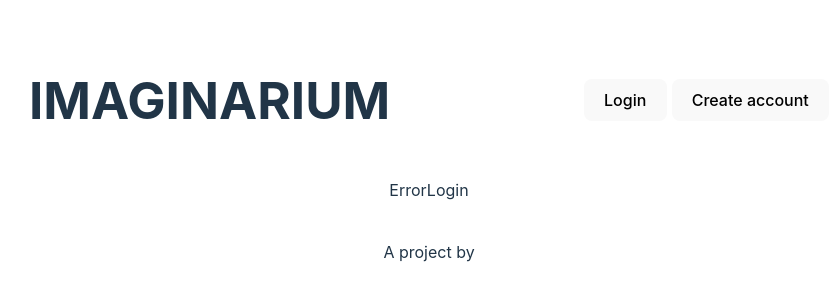
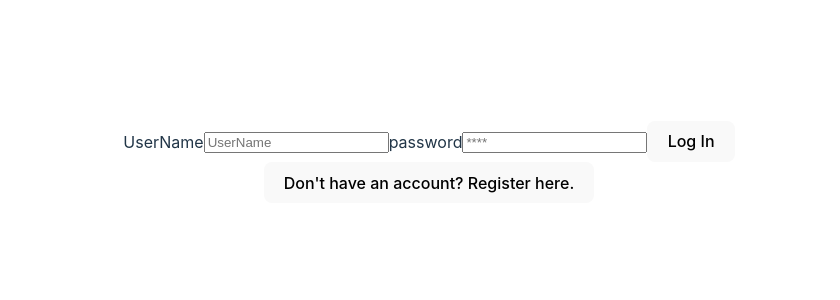
Before and after one commit to nadine-dawod/dragndrop-game, a React (Vite) app: page /login in a window 1280 px wide. Shown: the part 238-538 px from the top of the page, without its empty margins (211-1051 px from the left). Built offline with nearby package versions, Linux system fonts and the light colour scheme.

Commit message:
login function- Mowei dev (#13)
* Mowei branching exercise

* Save local changes

* the basic logic of login

* basic logic of login

* login page place to the second route

* logic to be checked

* remove {} of login

* remove{}

* login functions have been done

```diff
--- a/src/App.jsx
+++ b/src/App.jsx
@@ -1,17 +1,22 @@
 import "./App.css";
-import { BrowserRouter as Router } from "react-router-dom";
-
-import { Header } from "./components/Header";
-import { Footer } from "./components/Footer";
-import routes from "./routes/routes";
+import { Route, BrowserRouter as Router, Routes } from "react-router-dom";
+import { HomePage } from "./pages/HomePage";
+import  ErrorLogin  from "./components/ErrorLogin";
+import { GamePage } from "./pages/GamePage";
+import { ProfilePage } from "./pages/ProfilePage";
+import Login from "./components/Login";
 
 function App() {
   return (
     <>
       <Router>
-        <Header />
-        {routes}
-        <Footer />
+        <Routes>
+          <Route path="/" element={<HomePage />} />
+          <Route path="*" element={<ErrorLogin />} />
+          <Route path="/game/:userId" element={<GamePage />} />
+          <Route path="/profile/:userId" element={<ProfilePage />} />
+          <Route path="/login" element={<Login />} />
+        </Routes>
       </Router>
     </>
   );
--- a/src/components/ErrorLogin.jsx
+++ b/src/components/ErrorLogin.jsx
@@ -1,5 +1,24 @@
 import React from "react";
+import { useNavigate } from "react-router-dom";
 
-export const ErrorLogin = () => {
-  return <div>ErrorLogin</div>;
+const ErrorLogin = ({message}) => {
+  const navigate = useNavigate();
+
+  const backToLogin = () => {
+    navigate("/login");
+  };
+
+  const goToRegister = () => {
+    navigate("/register");
+  };
+
+  return(
+    <div>
+    <p><span style={{ color: "red" }}>{message}</span></p>
+    <button onClick={() => navigate("/login")}>Back to Login </button>
+    <button onClick={() => navigate("/register")}>Don't have an account? Register here.</button>
+    </div>
+  );
 };
+
+export default ErrorLogin;
--- a/src/components/Login.jsx
+++ b/src/components/Login.jsx
@@ -0,0 +1,48 @@
+import React, { useState} from "react"; // uses the useState hook to add a variable to update the value.
+import { useNavigate } from "react-router-dom"; //to allow users to access different components
+import  ErrorLogin  from "./ErrorLogin";
+
+const Login = () => {
+    const [username, setUsername] = useState("");
+    const [password, setPassword] = useState("");
+    const [error, setError] = useState("");  // to store and display any error messages
+    const navigate = useNavigate();
+
+    const handleSubmit = (event) => {
+        event.preventDefault(); // prevent the default behavior of a form when it is submitted.
+
+        const validUsername = "Eva";
+        const validPassword = "9432";
+
+        if (username === validUsername && password === validPassword ){ //to ckeck if the username and password are match
+            successMessage(); // Login sucessed, set an hello message
+        }else{
+            errorMessage("Invalid username or password. Please try again!" ) // Login failed, set an error message
+        }
+    };
+
+    const successMessage = () => {
+        alert(`Hi ${username}` );
+        navigate(`/game/${username}`); //  access to the user's game page after login
+    };
+
+    const errorMessage = (message) => {
+        setError(message) //save error message
+    };
+
+    return(
+        <>
+            {error && <ErrorLogin message={error} />}
+            <form onSubmit={(handleSubmit)}>
+                <label htmlFor="userName">UserName</label>
+                <input value={username}  type="text" placeholder="UserName" id="userName" name="userName" onChange={(e) => setUsername(e.target.value)} />
+                <label htmlFor="password">password</label>
+                <input value={password} type="password" placeholder="****" id="password" name="password" onChange={(e) => setPassword(e.target.value)} />
+                <button>Log In</button>
+            </form>
+            <button onClick={() => navigate("/register")}>Don't have an account? Register here.</button>
+        </>
+    ); //onChange is used to listen for user input in a text input box., onFormSwitch to switch to other page
+};
+
+export default Login;
```
